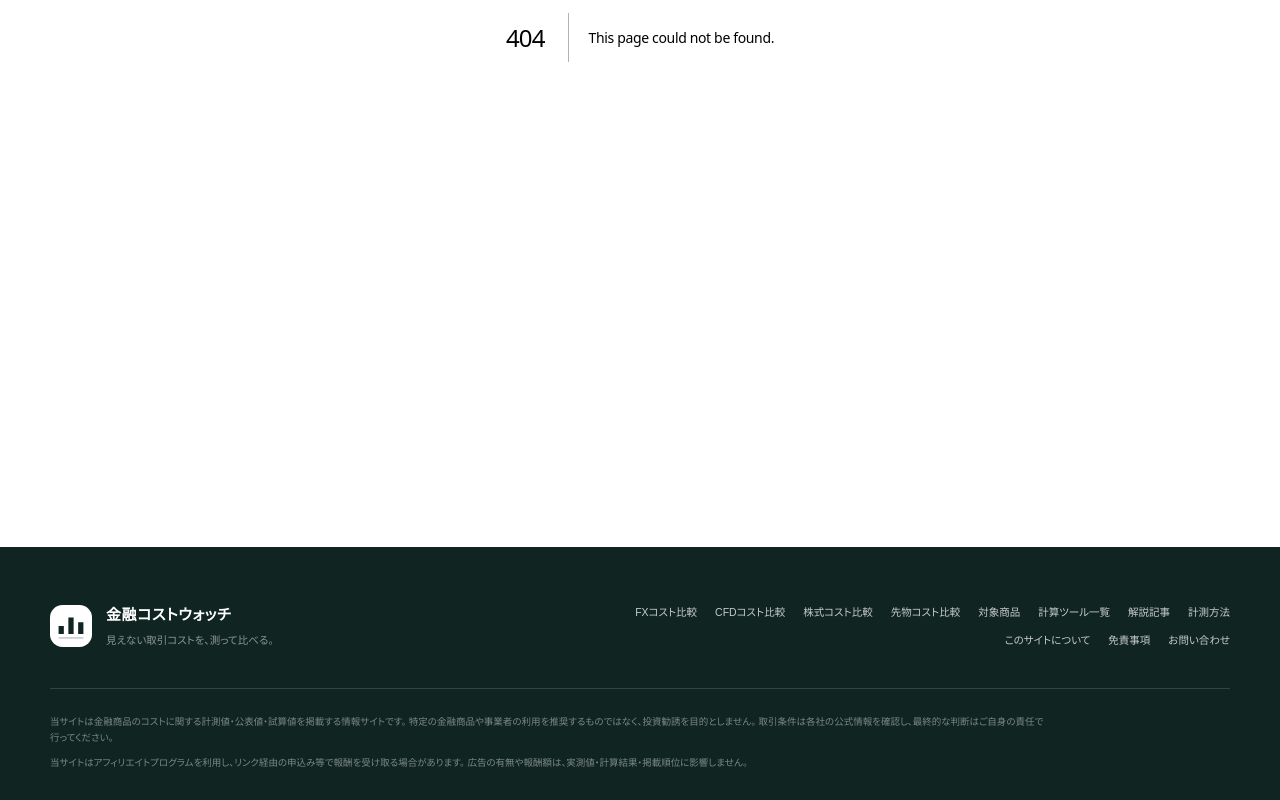
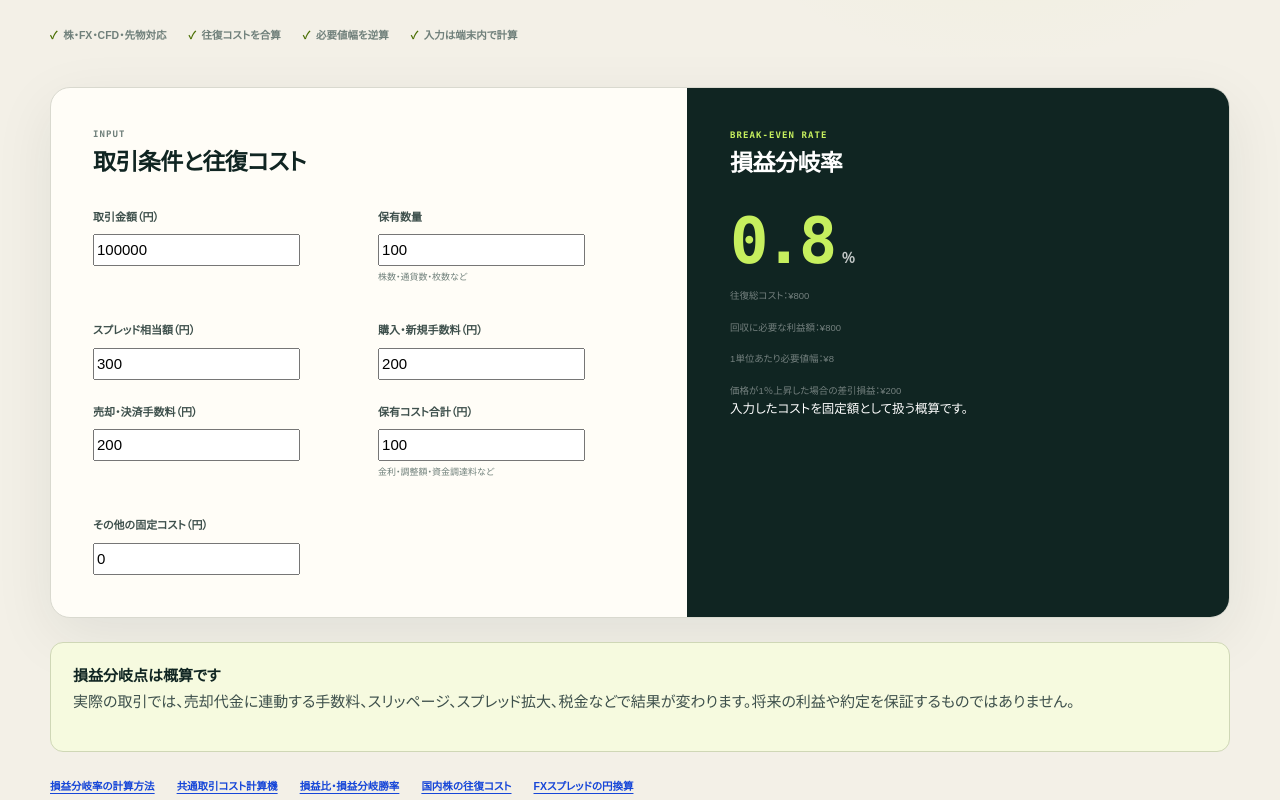
Before and after one commit to mrok18/hanbaijo, a Next.js app: page /tools/trading-break-even-calculator in a window 1280 px wide. Before the commit this address had no page. Shown: the part 440-1240 px from the top of the page. Built offline with nearby package versions, Linux system fonts and the light colour scheme.

Commit message:
feat: add trading break-even calculator

```diff
--- a/app/articles/trading-cost-break-even-return/page.tsx
+++ b/app/articles/trading-cost-break-even-return/page.tsx
@@ -58,6 +58,7 @@ export default function Page() {
     <p>価格が1％上がっても、往復コストが0.8％なら手取り利益率は概算0.2％です。さらに税金や為替変動があれば、口座上の最終損益は変わります。商品を比較するときは「手数料無料」という表示ではなく、同じ取引金額と保有期間で総額を揃えます。</p>
     <div className="callout"><strong>損益分岐点は利益目標ではありません</strong><p>損益がゼロになる境界を示すだけで、値上がりや約定を保証するものではありません。スリッページ、急変時のスプレッド拡大、税金など計算外の要素もあります。</p></div>
 
+    <p><Link href="/tools/trading-break-even-calculator">専用計算機で損益分岐率と必要値幅を計算する →</Link></p>
     <p><Link href="/tools/cost-calculator">共通取引コスト計算機で総額を試す →</Link></p>
     <p><Link href="/articles/risk-reward-break-even-win-rate">リスクリワードと損益分岐勝率を見る →</Link></p>
     <p><Link href="/articles/stock-round-trip-cost">国内株の往復コストを見る →</Link></p>
--- a/app/sitemap.ts
+++ b/app/sitemap.ts
@@ -30,7 +30,7 @@ export default function sitemap(): MetadataRoute.Sitemap {
   ];
   return [
     { url: base, lastModified: now, changeFrequency: 'hourly', priority: 1 },
-    ...['fx', 'cfd', 'stocks', 'futures', 'markets', 'tools', 'tools/cost-calculator', 'tools/cfd-margin-calculator', 'tools/fx-position-size-calculator', 'tools/fx-pip-value-calculator', 'tools/risk-reward-calculator', 'tools/us-stock-fx-profit-calculator', 'tools/matsui-fx-spread-calculator', 'tools/matsui-fx-margin-calculator', 'tools/matsui-us-stock-cost-calculator', 'tools/matsui-futures-cost-calculator', 'tools/matsui-box-rate-calculator', 'articles', 'method', 'about', 'disclaimer', 'contact'].map((p) => ({
+    ...['fx', 'cfd', 'stocks', 'futures', 'markets', 'tools', 'tools/cost-calculator', 'tools/trading-break-even-calculator', 'tools/cfd-margin-calculator', 'tools/fx-position-size-calculator', 'tools/fx-pip-value-calculator', 'tools/risk-reward-calculator', 'tools/us-stock-fx-profit-calculator', 'tools/matsui-fx-spread-calculator', 'tools/matsui-fx-margin-calculator', 'tools/matsui-us-stock-cost-calculator', 'tools/matsui-futures-cost-calculator', 'tools/matsui-box-rate-calculator', 'articles', 'method', 'about', 'disclaimer', 'contact'].map((p) => ({
       url: `${base}/${p}`, lastModified: now, changeFrequency: 'monthly' as const, priority: 0.6,
     })),
     ...POSTS.map((p) => ({
--- a/app/tools/page.tsx
+++ b/app/tools/page.tsx
@@ -6,6 +6,7 @@ export const metadata = {
 };
 
 const tools = [
+  { href: '/tools/trading-break-even-calculator', tag: 'ALL MARKETS', title: '取引コスト損益分岐計算機', description: '取引金額、スプレッド、往復手数料、保有コストから、回収に必要な利益率と1単位あたりの値幅を計算します。', scope: '手数料負けの境界' },
   { href: '/tools/cost-calculator', tag: 'ALL MARKETS', title: '取引コスト計算機', description: 'FX、暗号資産、CFD、株式、先物のスプレッド、手数料、保有費用、為替コストを一つの円金額へまとめます。', scope: '複数商品・汎用' },
   { href: '/tools/cfd-margin-calculator', tag: 'CFD', title: '商品CFD証拠金計算機', description: 'DMM CFDの商品14銘柄について、価格、Lot数、米ドル円から取引総額と必要証拠金を概算します。', scope: '商品14銘柄' },
   { href: '/tools/matsui-fx-spread-calculator', tag: 'FX', title: 'FXスプレッド計算機', description: 'MATSUI FXの通貨数、スプレッド、取引回数から、価格差コストと値幅損益を円換算します。', scope: '1通貨から対応' },
@@ -21,7 +22,7 @@ const tools = [
 
 export default function Page() {
   return <div className="fx-page">
-    <section className="fx-hero"><div><p className="page-kicker">FINANCIAL COST TOOLKIT</p><h1>取引条件を、<br /><em>円の負担へ。</em></h1><p className="lede">広告の見出しだけでは分からないコストを、取引金額・数量・保有条件に合わせて試算します。入力値はブラウザ内で計算され、サーバーへ保存しません。</p><div className="hero-actions"><Link className="button primary" href="/tools/cost-calculator">汎用計算機を開く</Link><Link className="button secondary" href="/method">算出方法を確認</Link></div></div><aside className="fx-status-panel"><span>TOOL STATUS</span><strong>11種類を公開中</strong><p>汎用計算に加え、公式の取引単位・料金体系を反映したサービス別計算機を順次追加しています。</p><dl><div><dt>対象</dt><dd>FX・CFD・株・先物</dd></div><div><dt>入力保存</dt><dd>なし</dd></div><div><dt>利用料</dt><dd>無料</dd></div></dl></aside></section>
+    <section className="fx-hero"><div><p className="page-kicker">FINANCIAL COST TOOLKIT</p><h1>取引条件を、<br /><em>円の負担へ。</em></h1><p className="lede">広告の見出しだけでは分からないコストを、取引金額・数量・保有条件に合わせて試算します。入力値はブラウザ内で計算され、サーバーへ保存しません。</p><div className="hero-actions"><Link className="button primary" href="/tools/cost-calculator">汎用計算機を開く</Link><Link className="button secondary" href="/method">算出方法を確認</Link></div></div><aside className="fx-status-panel"><span>TOOL STATUS</span><strong>12種類を公開中</strong><p>汎用計算に加え、公式の取引単位・料金体系を反映したサービス別計算機を順次追加しています。</p><dl><div><dt>対象</dt><dd>FX・CFD・株・先物</dd></div><div><dt>入力保存</dt><dd>なし</dd></div><div><dt>利用料</dt><dd>無料</dd></div></dl></aside></section>
 
     <section className="fx-section"><div className="section-heading"><div><p className="section-index">01 / CALCULATORS</p><h2>目的から計算機を選ぶ</h2><p>商品横断の概算と、サービス固有条件の計算を分けています。</p></div></div><div className="affiliate-grid">{tools.map((tool, index) => <article className="affiliate-card" key={tool.href}><div className="affiliate-card-head"><span>TOOL {String(index + 1).padStart(2, '0')}</span><b>{tool.scope}</b></div><p className="affiliate-category">{tool.tag}</p><h3>{tool.title}</h3><p>{tool.description}</p><Link href={tool.href}>計算する →</Link></article>)}</div></section>
 
--- /dev/null
+++ b/app/tools/trading-break-even-calculator/BreakEvenCalculator.tsx
@@ -0,0 +1,40 @@
+'use client';
+
+import { useMemo, useState } from 'react';
+
+export default function BreakEvenCalculator() {
+  const [tradeAmount, setTradeAmount] = useState(100000);
+  const [quantity, setQuantity] = useState(100);
+  const [spreadCost, setSpreadCost] = useState(300);
+  const [buyFee, setBuyFee] = useState(200);
+  const [sellFee, setSellFee] = useState(200);
+  const [holdingCost, setHoldingCost] = useState(100);
+  const [otherCost, setOtherCost] = useState(0);
+
+  const result = useMemo(() => {
+    const amount = Math.max(0, tradeAmount);
+    const units = Math.max(0, quantity);
+    const totalCost = [spreadCost, buyFee, sellFee, holdingCost, otherCost]
+      .reduce((sum, value) => sum + Math.max(0, value), 0);
+    const breakEvenRate = amount > 0 ? totalCost / amount * 100 : 0;
+    const perUnitMove = units > 0 ? totalCost / units : 0;
+    const netAtOnePercent = amount * 0.01 - totalCost;
+    return { totalCost, breakEvenRate, perUnitMove, netAtOnePercent };
+  }, [tradeAmount, quantity, spreadCost, buyFee, sellFee, holdingCost, otherCost]);
+
+  const number = new Intl.NumberFormat('ja-JP', { maximumFractionDigits: 2 });
+  const money = (value: number) => `${value < 0 ? '-' : ''}¥${number.format(Math.abs(value))}`;
+
+  return <div className="calculator-shell"><div className="calculator-grid">
+    <section className="calculator-inputs"><div className="calculator-panel-head"><div><span>INPUT</span><h2>取引条件と往復コスト</h2></div></div><div className="field-grid">
+      <label><span>取引金額（円）</span><input type="number" min="0" step="1000" value={tradeAmount} onChange={event => setTradeAmount(Number(event.target.value))} /></label>
+      <label><span>保有数量</span><input type="number" min="0" step="1" value={quantity} onChange={event => setQuantity(Number(event.target.value))} /><small>株数・通貨数・枚数など</small></label>
+      <label><span>スプレッド相当額（円）</span><input type="number" min="0" step="1" value={spreadCost} onChange={event => setSpreadCost(Number(event.target.value))} /></label>
+      <label><span>購入・新規手数料（円）</span><input type="number" min="0" step="1" value={buyFee} onChange={event => setBuyFee(Number(event.target.value))} /></label>
+      <label><span>売却・決済手数料（円）</span><input type="number" min="0" step="1" value={sellFee} onChange={event => setSellFee(Number(event.target.value))} /></label>
+      <label><span>保有コスト合計（円）</span><input type="number" min="0" step="1" value={holdingCost} onChange={event => setHoldingCost(Number(event.target.value))} /><small>金利・調整額・資金調達料など</small></label>
+      <label><span>その他の固定コスト（円）</span><input type="number" min="0" step="1" value={otherCost} onChange={event => setOtherCost(Number(event.target.value))} /></label>
+    </div></section>
+    <section className="calculator-result"><div className="result-head"><span>BREAK-EVEN RATE</span><h2>損益分岐率</h2></div><div className="total-cost"><strong>{number.format(result.breakEvenRate)}</strong><span>％</span></div><p>往復総コスト：{money(result.totalCost)}</p><p>回収に必要な利益額：{money(result.totalCost)}</p><p>1単位あたり必要値幅：{money(result.perUnitMove)}</p><p>価格が1％上昇した場合の差引損益：{money(result.netAtOnePercent)}</p><small>入力したコストを固定額として扱う概算です。</small></section>
+  </div></div>;
+}
--- /dev/null
+++ b/app/tools/trading-break-even-calculator/page.tsx
@@ -0,0 +1,19 @@
+import Link from 'next/link';
+import BreakEvenCalculator from './BreakEvenCalculator';
+import AffiliateOfferCard from '@/components/AffiliateOfferCard';
+import { AFFILIATE_OFFERS } from '@/lib/affiliates';
+
+export const metadata = {
+  title: '取引コスト損益分岐計算機｜手数料負けしない利益率・値幅',
+  description: '取引金額、数量、スプレッド、往復手数料、保有コストから、損益分岐率、回収に必要な利益額、1単位あたりの必要値幅を無料計算します。',
+};
+
+export default function Page() {
+  return <div className="calculator-page">
+    <header className="calculator-intro"><p className="page-kicker">TRADING COST BREAK-EVEN</p><h1>手数料負けしない値幅を、<br /><em>コスト総額から逆算。</em></h1><p className="lede">取引金額と数量に、スプレッド、購入・売却手数料、保有コストなどを入力します。損益がゼロになる利益率と、1単位あたりの必要値幅を即時計算します。</p><div className="calculator-proof"><span>株・FX・CFD・先物対応</span><span>往復コストを合算</span><span>必要値幅を逆算</span><span>入力は端末内で計算</span></div></header>
+    <BreakEvenCalculator />
+    <div className="callout"><strong>損益分岐点は概算です</strong><p>実際の取引では、売却代金に連動する手数料、スリッページ、スプレッド拡大、税金などで結果が変わります。将来の利益や約定を保証するものではありません。</p></div>
+    <nav className="calculator-proof" aria-label="関連する解説と計算機"><Link href="/articles/trading-cost-break-even-return">損益分岐率の計算方法</Link><Link href="/tools/cost-calculator">共通取引コスト計算機</Link><Link href="/tools/risk-reward-calculator">損益比・損益分岐勝率</Link><Link href="/articles/stock-round-trip-cost">国内株の往復コスト</Link><Link href="/articles/fx-spread-cost">FXスプレッドの円換算</Link></nav>
+    <section className="article-affiliate" aria-label="関連する広告"><AffiliateOfferCard offer={AFFILIATE_OFFERS['dmm-cfd']} /><p className="affiliate-disclosure">DMM CFDへの広告リンクです。申込み成立時に当サイトが報酬を受け取る場合があります。計算結果とは分けて表示しています。</p></section>
+  </div>;
+}
```
